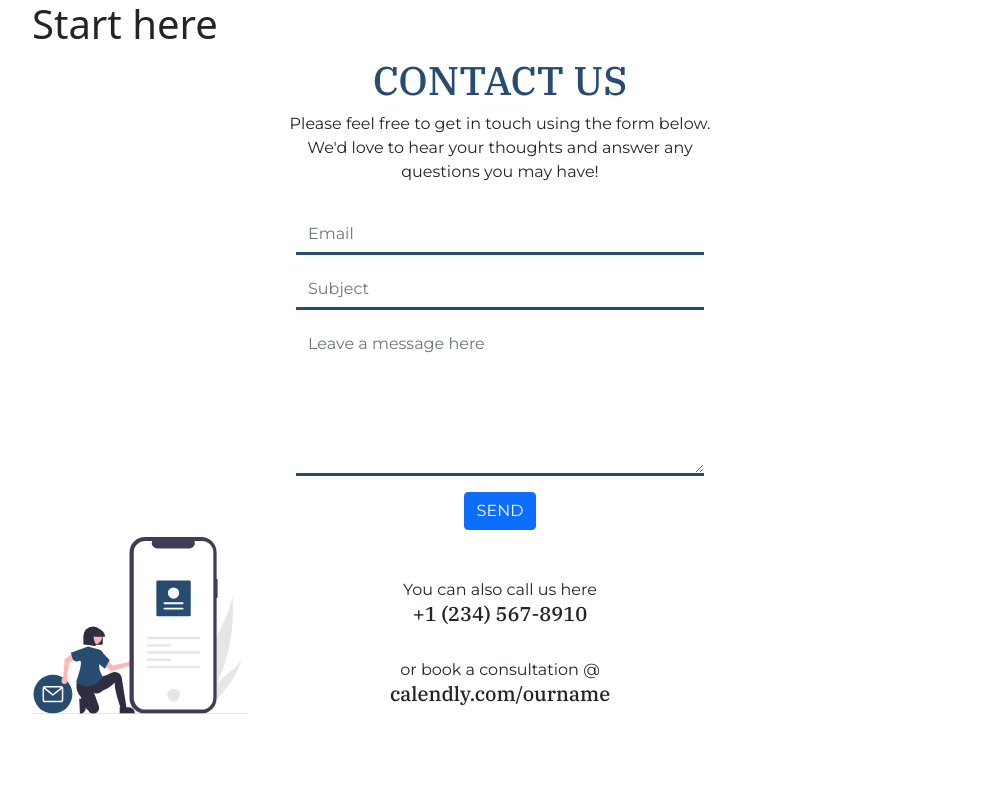
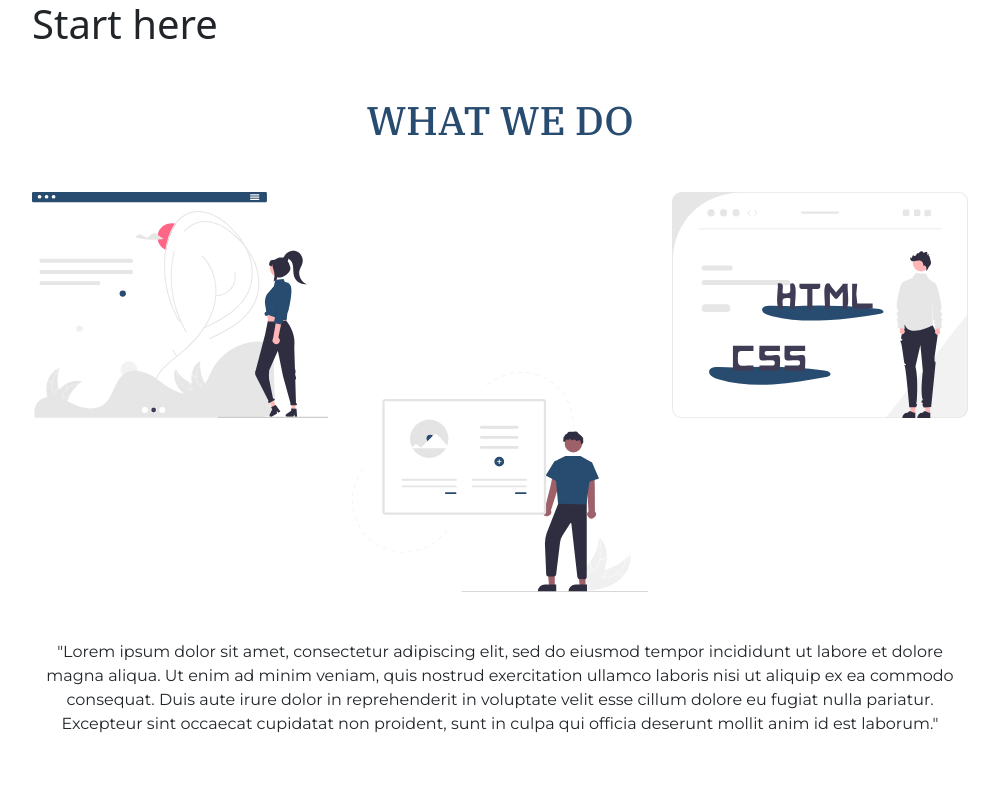
Before and after one commit to fayeMercado/kodego-group-portfolio, a React (Create React App) app: page / in a window 1280 px wide. Shown: the top 800 px of the page, without its empty margins (140-1139 px from the left). Built offline with nearby package versions, Linux system fonts and the light colour scheme.

Commit message:
added services page

```diff
--- a/src/App.js
+++ b/src/App.js
@@ -1,10 +1,12 @@
 import "./App.css";
 import AppContactUs from "./AppContactUs/AppContactUs";
+import AppServices from "./AppServices/AppServices";
 
 function App() {
   return (
     <div className="App w-75 container-fluid">
       <h1>Start here</h1>
+      <AppServices />
       <AppContactUs />
     </div>
   );
--- /dev/null
+++ b/src/AppServices/AppServices.js
@@ -0,0 +1,43 @@
+import React from "react";
+import PropTypes from "prop-types";
+import styles from "./AppServices.module.css";
+import imgServices1 from "../Images/img-personal-website.svg";
+import imgServices2 from "../Images/img-site-content.svg";
+import imgServices3 from "../Images/img-static-website.svg";
+
+const AppServices = () => (
+  <div
+    className={styles.AppServices + " text-center"}
+    data-testid="AppServices"
+  >
+    <h1 className="fontMain fontColorMain mt-5">WHAT WE DO</h1>
+    <div className="row h-50 my-5">
+      <div className="col-4 d-flex align-self-start">
+        <img src={imgServices1} alt="" className="img-fluid" />
+      </div>
+      <div className="col-4 d-flex align-self-end">
+        <img src={imgServices2} alt="" className="img-fluid" />
+      </div>
+      <div className="col-4 d-flex align-self-start">
+        <img src={imgServices3} alt="" className="img-fluid" />
+      </div>
+    </div>
+    <div className="mb-3">
+      <p>
+        "Lorem ipsum dolor sit amet, consectetur adipiscing elit, sed do eiusmod
+        tempor incididunt ut labore et dolore magna aliqua. Ut enim ad minim
+        veniam, quis nostrud exercitation ullamco laboris nisi ut aliquip ex ea
+        commodo consequat. Duis aute irure dolor in reprehenderit in voluptate
+        velit esse cillum dolore eu fugiat nulla pariatur. Excepteur sint
+        occaecat cupidatat non proident, sunt in culpa qui officia deserunt
+        mollit anim id est laborum."
+      </p>
+    </div>
+  </div>
+);
+
+AppServices.propTypes = {};
+
+AppServices.defaultProps = {};
+
+export default AppServices;
--- /dev/null
+++ b/src/AppServices/AppServices.module.css
@@ -0,0 +1,4 @@
+.AppServices {
+  height: 100vh;
+  font-family: "Montserrat", sans-serif;
+}
```
Also changed, not shown: 1 other file (tests, documents, lock files or other folders).
